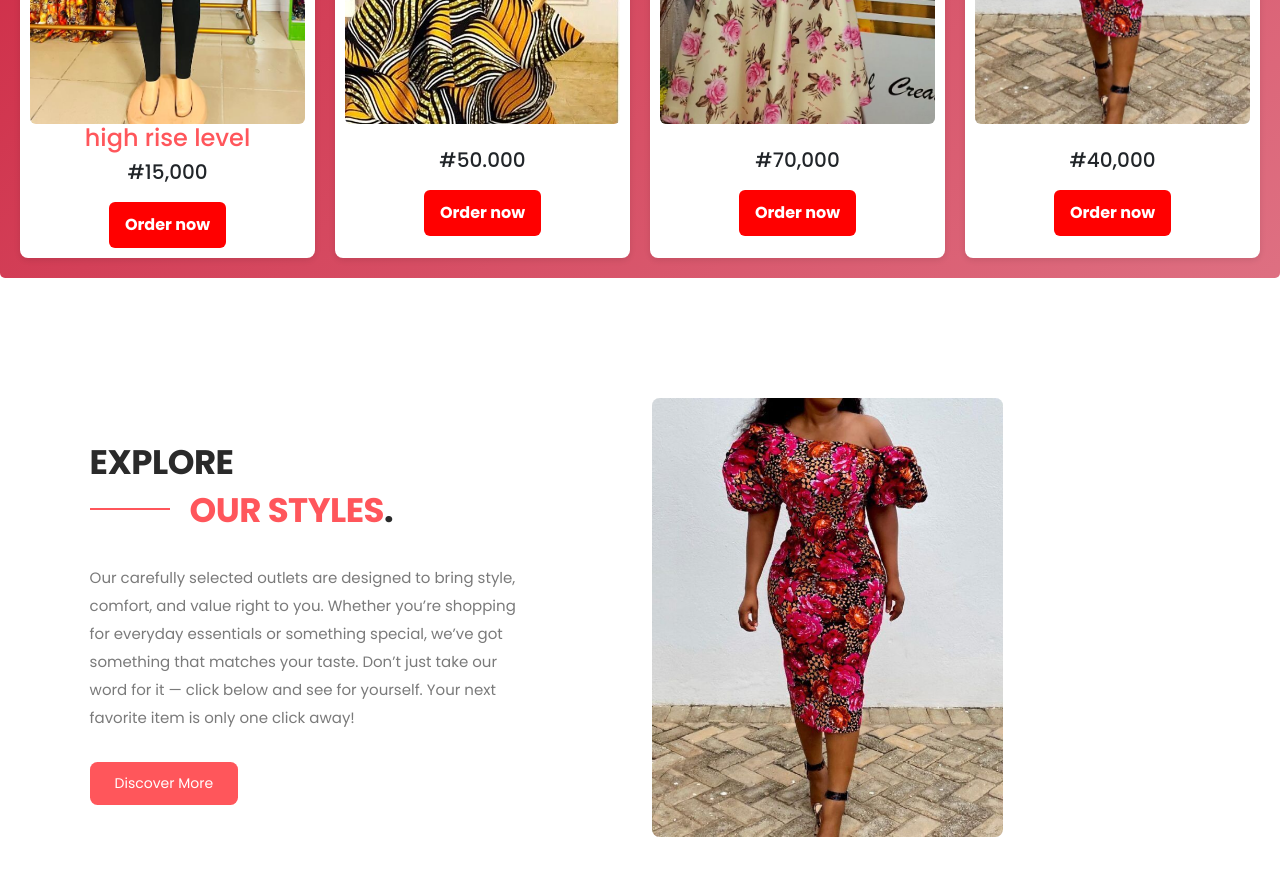
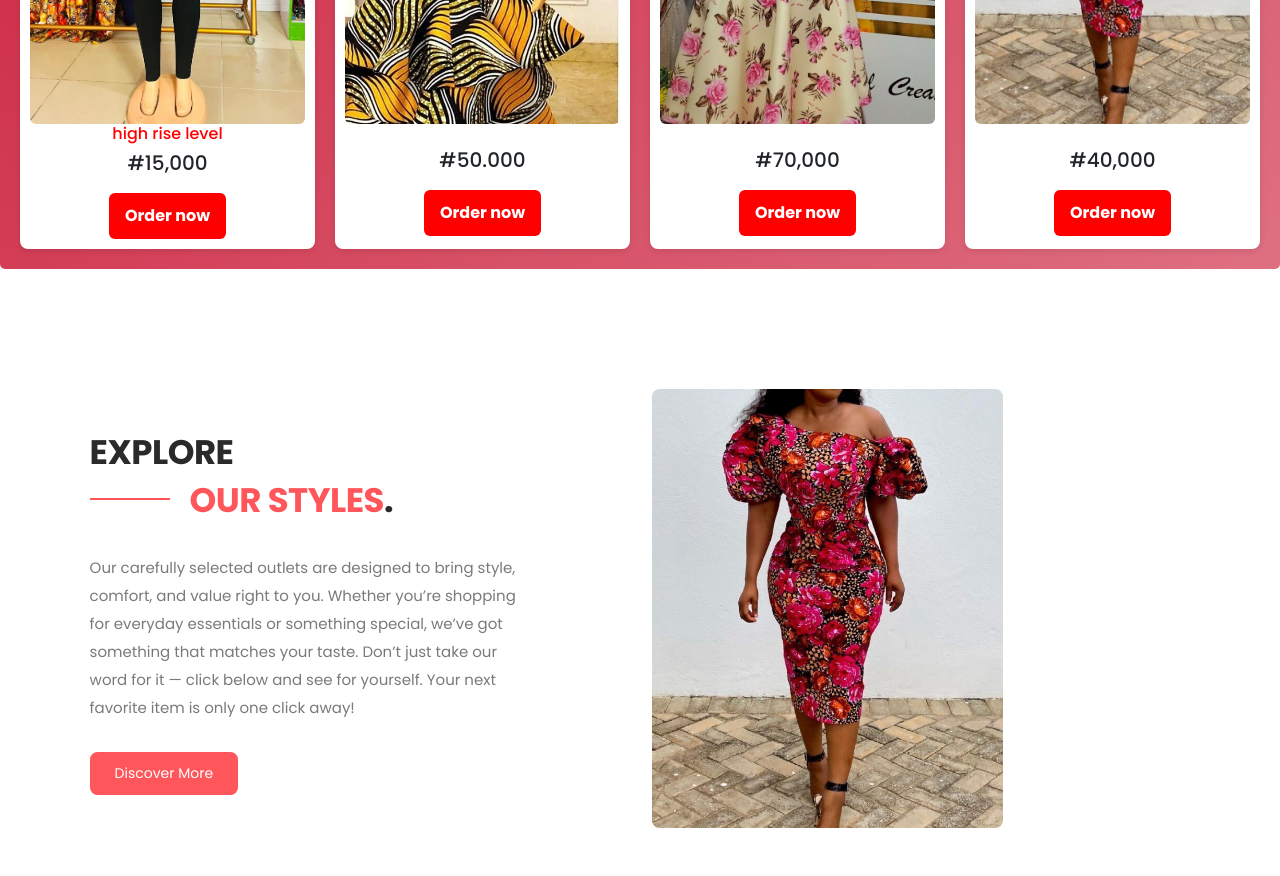
Before and after one commit to Dayveboy10/triroma-clothing, a plain HTML site: page index.html in a window 1280 px wide. Shown: the part 780-1656 px from the top of the page. Drawn offline with nearby package versions, Linux system fonts and the light colour scheme.

Commit message:
Update index.html
Signed-off-by: Dayveboy10 <147001896+Dayveboy10@users.noreply.github.com>

```diff
--- a/index.html
+++ b/index.html
@@ -102,7 +102,7 @@
      <div class="card-container">
         <div class="card1">
            <img src="assets/images/high-rise.jpg" alt="image">
-			<h4 style="color:#ff565b">high rise level</h4>
+			<h6 style="color:red;">high rise level</h6>
            <h5>#15,000</h5>
             <a href="Products.html" class="btn"> Order now</a>
         </div>
```
